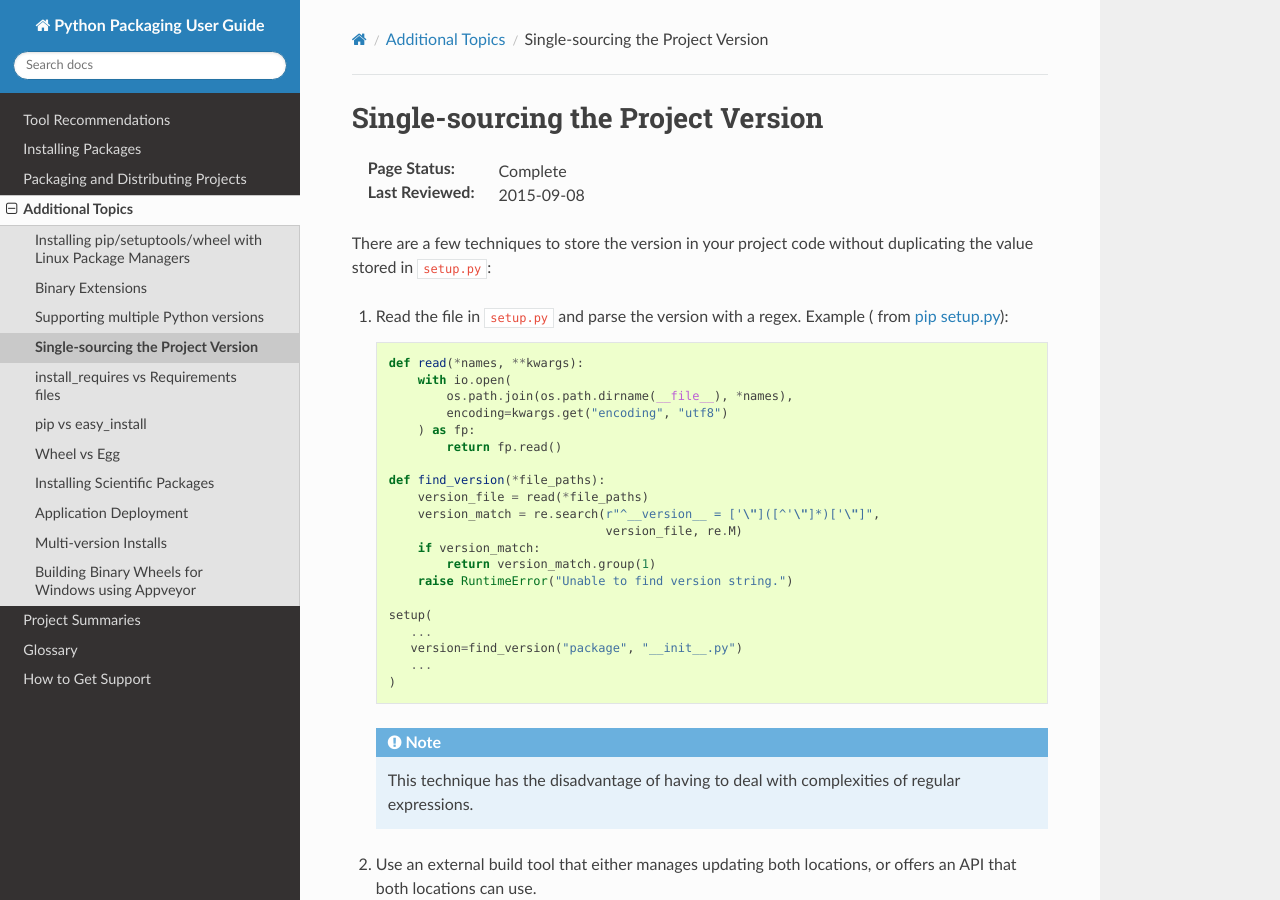
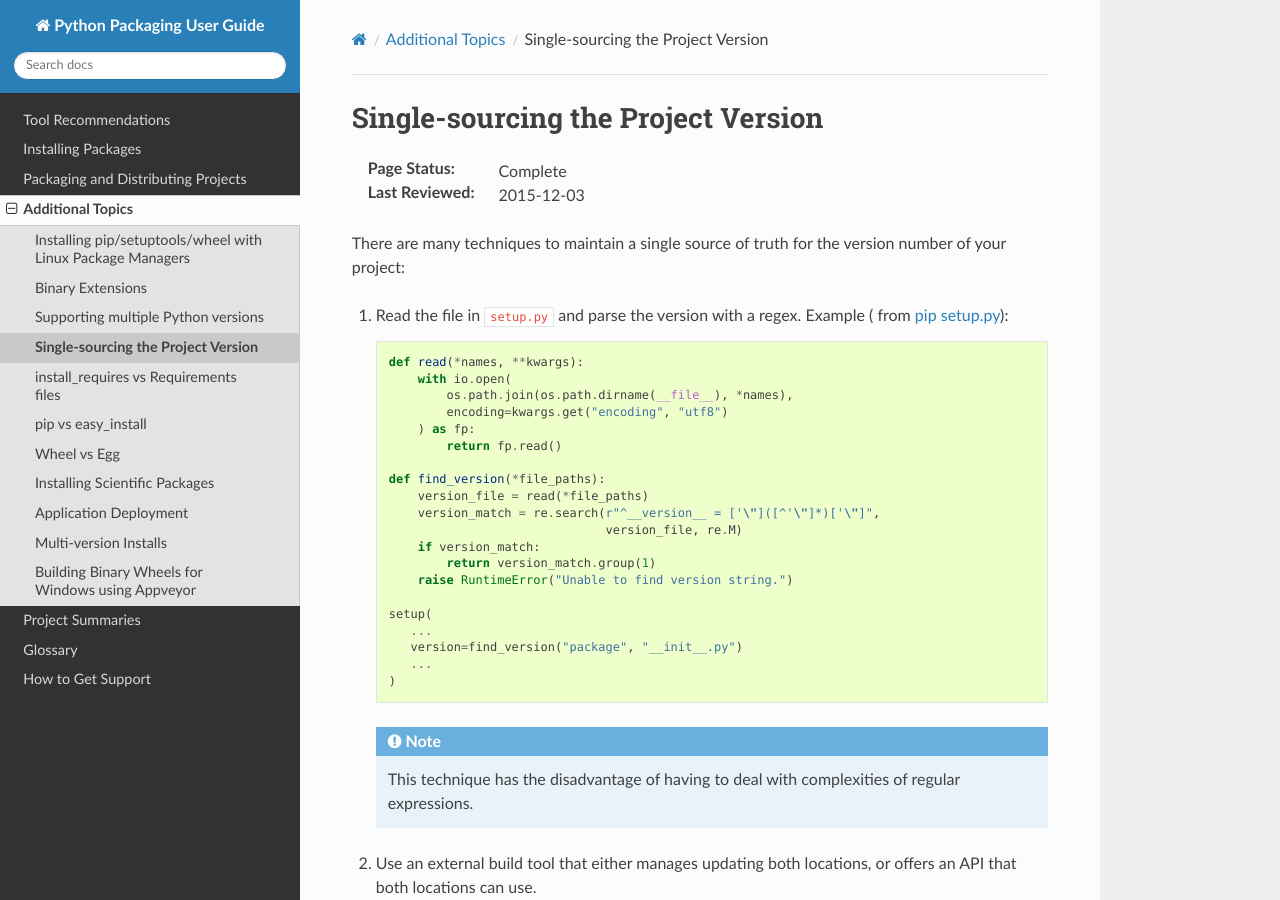
Before and after one commit to pypa/packaging.python.org, a Sphinx documentation site: the page built from source/single_source_version.rst, in a window 1280 px wide and 900 px high. Built offline with Sphinx 7.4.7 and the Read the Docs theme 2.0.0, drawn with Linux system fonts in a browser that asks for light colours; pages that are not in the unit, such as notebooks, are missing from menus; some of the changed text lies outside the part shown.

Commit message:
mention `setuptools_scm` in single_source_version.rst

```diff
--- a/source/single_source_version.rst
+++ b/source/single_source_version.rst
@@ -5,11 +5,11 @@
 ===================================
 
 :Page Status: Complete
-:Last Reviewed: 2015-09-08
+:Last Reviewed: 2015-12-03
 
 
-There are a few techniques to store the version in your project code without duplicating the value stored in
-``setup.py``:
+There are many techniques to maintain a single source of truth for the version
+number of your project:
 
 #.  Read the file in ``setup.py`` and parse the version with a regex. Example (
     from `pip setup.py <https://github.com/pypa/pip/blob/1.5.6/setup.py#L33>`_)::
@@ -115,3 +115,8 @@
     ``sample/__init__.py`` imports packages from ``install_requires``
     dependencies, which will very likely not be installed yet when ``setup.py``
     is run.
+
+
+#.  Keep the version number in the tags of a version control system (Git, Mercurial, etc)
+    instead of in the code, and automatically extract it from there using
+    `setuptools_scm <https://pypi.python.org/pypi/setuptools_scm>`_.
```
